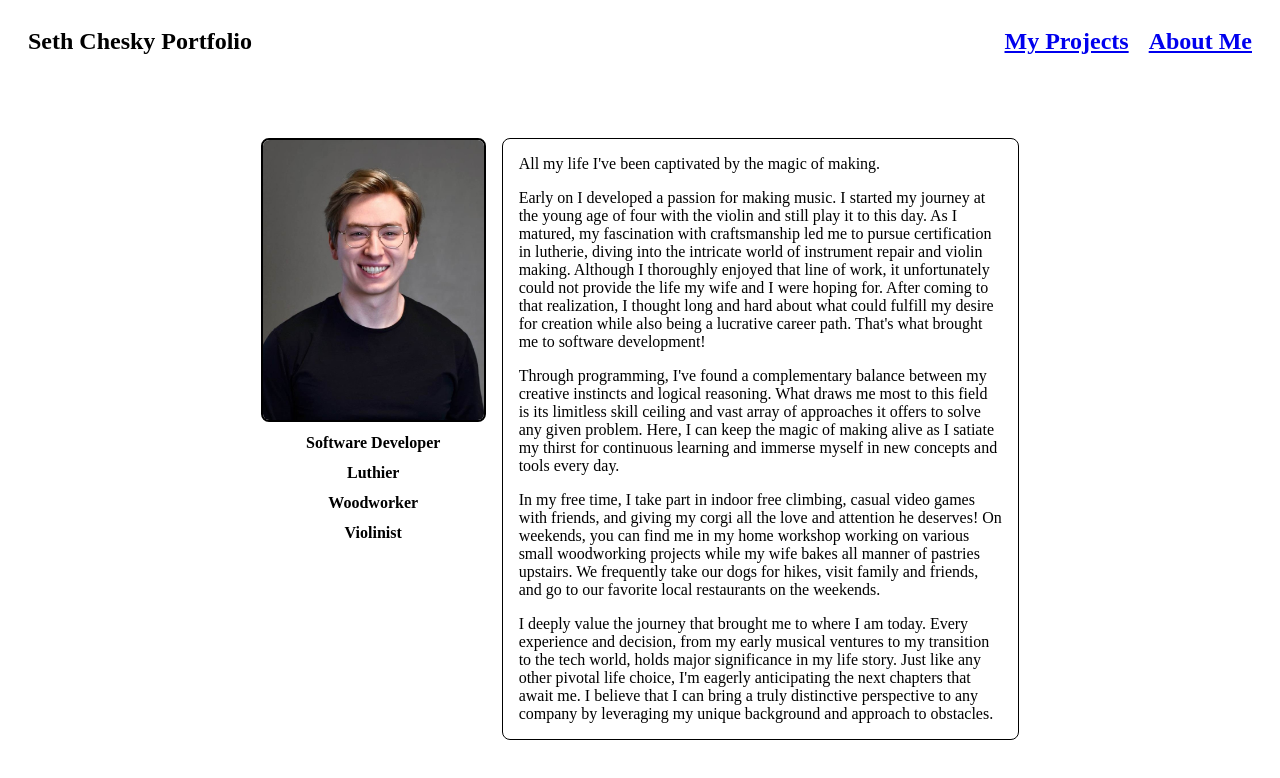
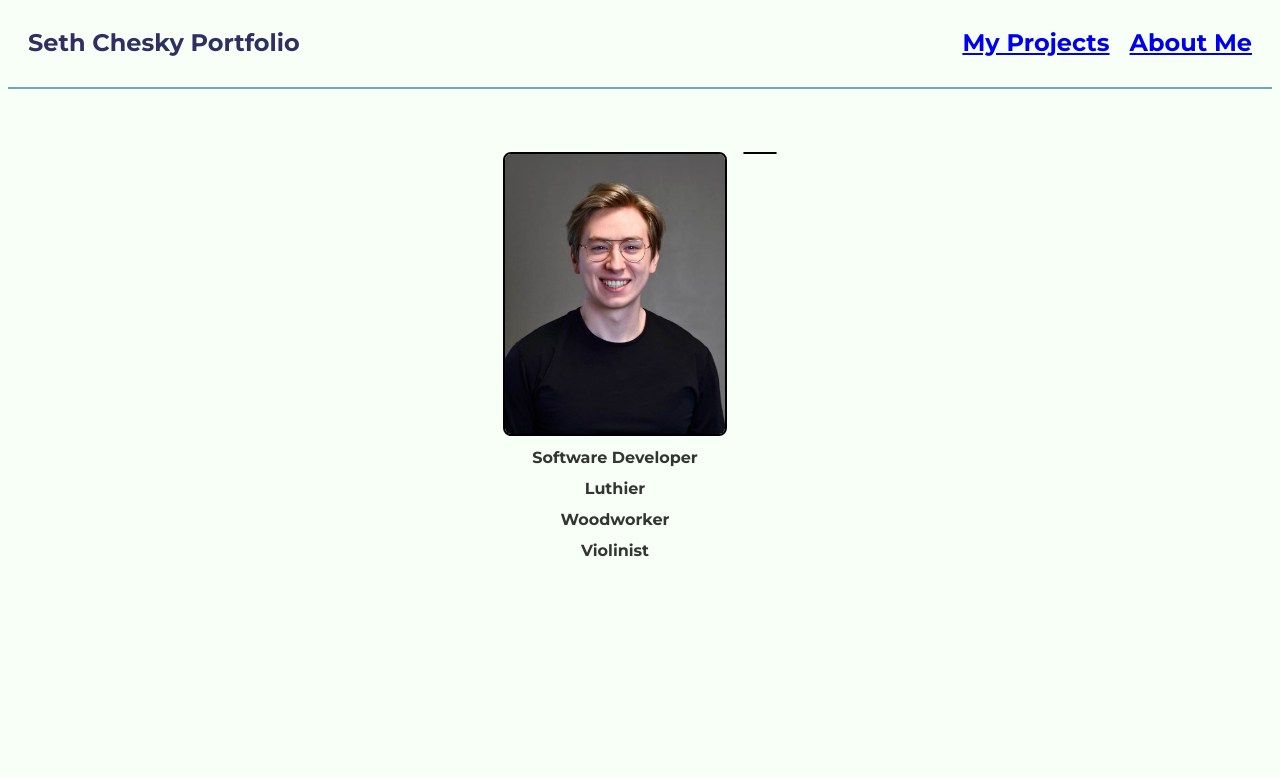
Before and after one commit to chethnut/portfolio-page-vue, a Vue app: page / in a window 1280 px wide. Shown: the top 778 px of the page. Built offline with nearby package versions, Linux system fonts and the light colour scheme.

Commit message:
added styling to projects page

```diff
--- a/index.html
+++ b/index.html
@@ -4,6 +4,9 @@
     <meta charset="UTF-8">
     <meta name="viewport" content="width=device-width, initial-scale=1.0">
     <title>Seth Chesky Portfolio</title>
+    <link rel="preconnect" href="https://fonts.googleapis.com">
+    <link rel="preconnect" href="https://fonts.gstatic.com" crossorigin>
+    <link href="https://fonts.googleapis.com/css2?family=Montserrat:ital,wght@0,100..900;1,100..900&display=swap" rel="stylesheet">
   </head>
   <body>
     <div id="app"></div>
--- a/src/assets/main.css
+++ b/src/assets/main.css
@@ -1 +1,13 @@
-@import './base.css';
+/* src/main.css */
+body {
+    font-family: 'Montserrat', sans-serif;
+    background-color: #f7fff7;
+}
+
+h1, h2, h3 {
+    color: #2f3061;
+}
+
+p {
+    color: #343434;
+}
--- a/src/components/HeaderComp.vue
+++ b/src/components/HeaderComp.vue
@@ -23,10 +23,12 @@
 
 <style>
 .header-container {
+    border-bottom: 2px solid #6ca6c1;
     display: flex;
     flex-direction: row;
     justify-content: space-between;
     align-items: flex-start;
+    padding-bottom: 10px;
 }
 
 .container1 {
--- a/src/components/ProjectCard.vue
+++ b/src/components/ProjectCard.vue
@@ -28,7 +28,7 @@
 
 <style>
 .project-card {
-    border: 1px solid black;
+    border: 2px solid #343434;
     padding: 16px;
     margin: 16px;
     border-radius: 8px;
--- a/src/views/AboutView.vue
+++ b/src/views/AboutView.vue
@@ -16,15 +16,7 @@
     </div>
     <div class="blurb">
 
-      <p>All my life I've been captivated by the magic of making.</p>
 
-      <p>Early on I developed a passion for making music. I started my journey at the young age of four with the violin and still play it to this day. As I matured, my fascination with craftsmanship led me to pursue certification in lutherie, diving into the intricate world of instrument repair and violin making. Although I thoroughly enjoyed that line of work, it unfortunately could not provide the life my wife and I were hoping for. After coming to that realization, I thought long and hard about what could fulfill my desire for creation while also being a lucrative career path. That's what brought me to software development!</p>
-
-      <p>Through programming, I've found a complementary balance between my creative instincts and logical reasoning. What draws me most to this field is its limitless skill ceiling and vast array of approaches it offers to solve any given problem. Here, I can keep the magic of making alive as I satiate my thirst for continuous learning and immerse myself in new concepts and tools every day.</p>
-
-      <p>In my free time, I take part in indoor free climbing, casual video games with friends, and giving my corgi all the love and attention he deserves! On weekends, you can find me in my home workshop working on various small woodworking projects while my wife bakes all manner of pastries upstairs. We frequently take our dogs for hikes, visit family and friends, and go to our favorite local restaurants on the weekends.</p>
-
-      <p>I deeply value the journey that brought me to where I am today. Every experience and decision, from my early musical ventures to my transition to the tech world, holds major significance in my life story. Just like any other pivotal life choice, I'm eagerly anticipating the next chapters that await me. I believe that I can bring a truly distinctive perspective to any company by leveraging my unique background and approach to obstacles.</p>
 
     </div>
 
```
Also changed, not shown: src/assets/base.css (deleted, +0 -86 lines).
